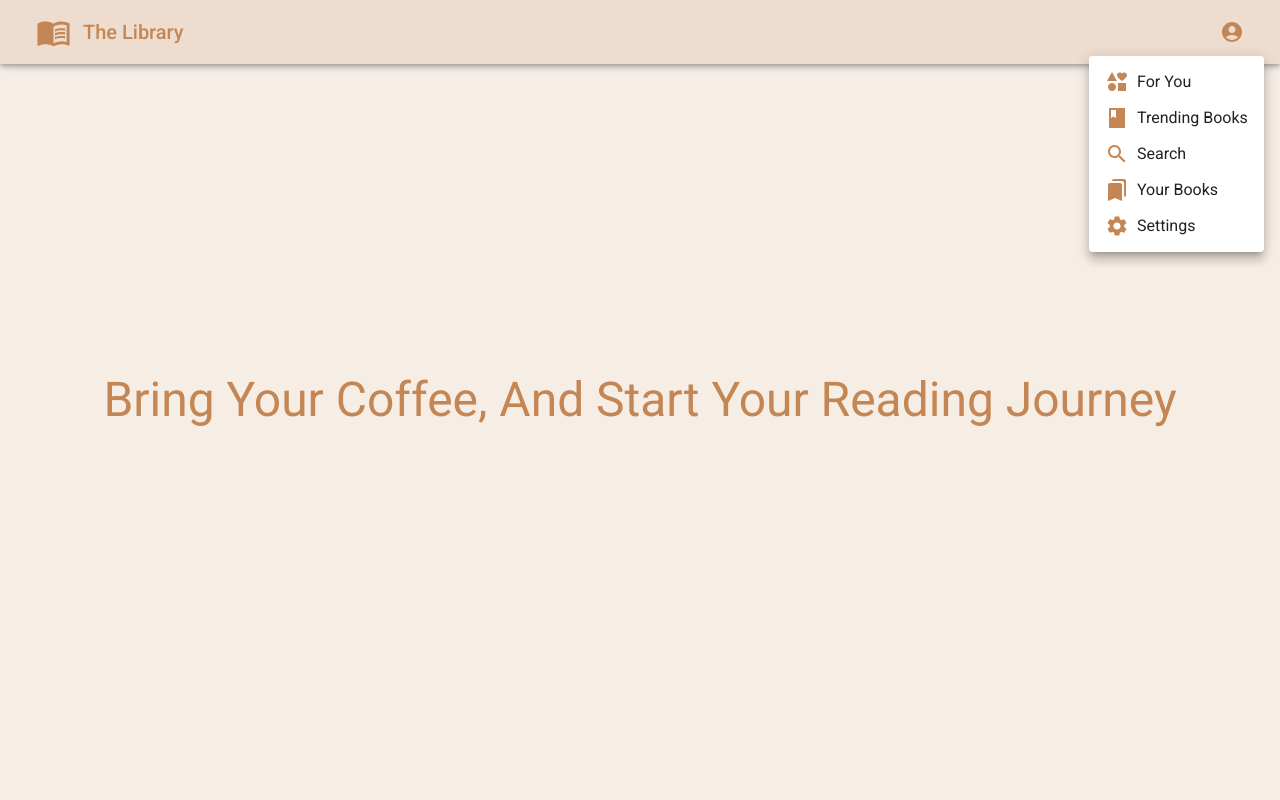
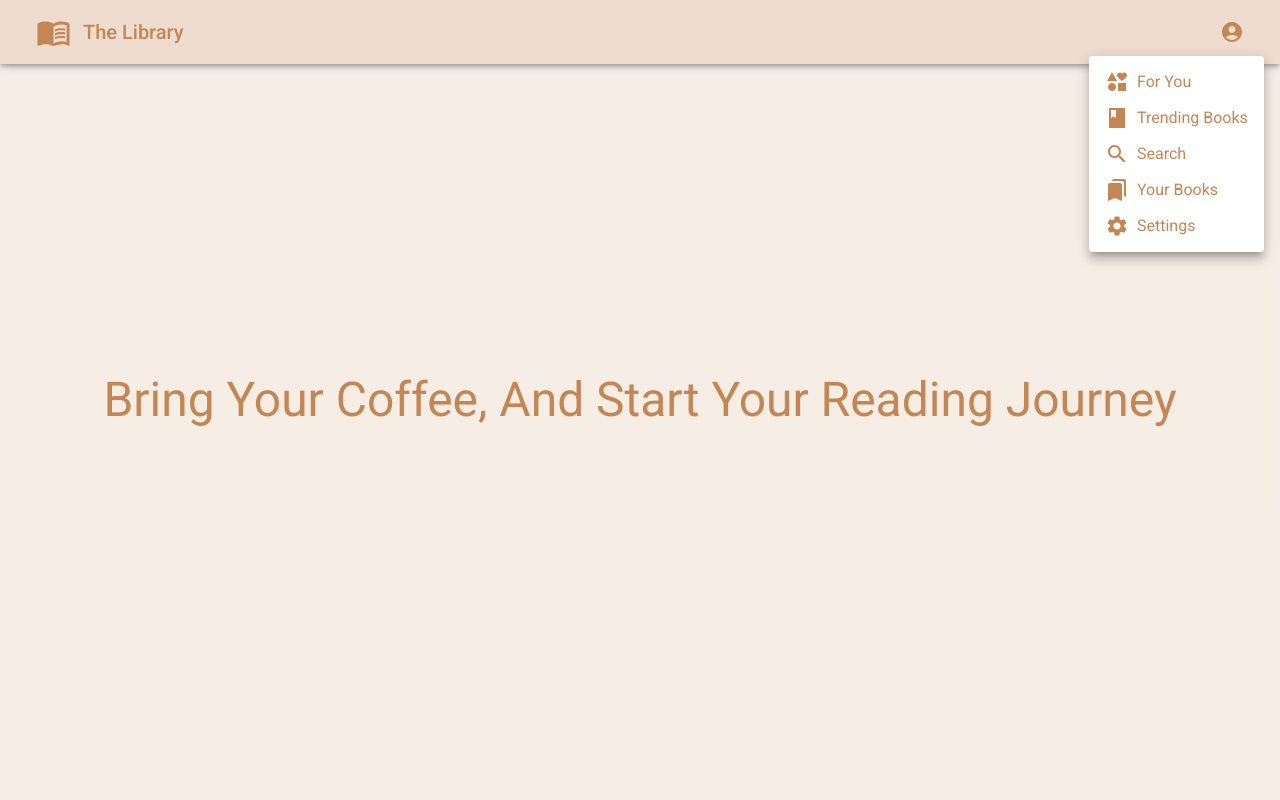
Before and after one commit to adhamElhabashy/Library, a React (Vite) app: page / in a window 1280 px wide. Both pictures are taken after a click on the button 1232 px from the left and 32 px from the top of the page. Shown: the top 800 px of the page. Built offline with nearby package versions, Linux system fonts and the light colour scheme; no server answers.

Commit message:
feature: add pages router with react-router-dom

```diff
--- a/src/App.jsx
+++ b/src/App.jsx
@@ -5,11 +5,12 @@ import {
 	responsiveFontSizes,
 	ThemeProvider,
 } from "@mui/material/styles";
-import Header from "./Components/Header/Header";
-import Landing from "./Sections/Landing/Landing";
-import Topic from "./Sections/Topic/Topic";
+import { Route, Routes } from "react-router-dom";
+import Home from "./Sections/Home/Home";
 import Search from "./Sections/Search/Search";
 import Challenges from "./Sections/Challenges/Challenges";
+import Topic from "./Sections/Topic/Topic";
+import Settings from "./Sections/Settings/Settings";
 
 const theme = createTheme({
 	palette: {
@@ -24,11 +25,13 @@ const theme = createTheme({
 function App() {
 	return (
 		<ThemeProvider theme={responsiveFontSizes(theme)}>
-			<Header />
-			<Landing />
-			<Topic />
-			<Challenges />
-			<Search />
+			<Routes>
+				<Route path="/" element={<Home />} />
+				<Route path="favourite" element={<Topic />} />
+				<Route path="search" element={<Search />} />
+				<Route path="saved-books" element={<Challenges />} />
+				<Route path="settings" element={<Settings />} />
+			</Routes>
 		</ThemeProvider>
 	);
 }
--- a/src/Components/Header/Header.jsx
+++ b/src/Components/Header/Header.jsx
@@ -16,6 +16,7 @@ import {
 	Settings,
 } from "@mui/icons-material";
 import { Container } from "@mui/material";
+import { Link } from "react-router-dom";
 
 function Header() {
 	const [anchorEl, setAnchorEl] = React.useState(null);
@@ -60,41 +61,47 @@ function Header() {
 					}}
 					sx={{ marginRight: "30px !important" }}
 				>
-					<MenuItem onClick={handleClose}>
-						<Interests
-							className="menu-icons"
-							color="primary.dark"
-							sx={{ paddingRight: 1, color: "primary.dark" }}
-						/>
-						For You
+					<MenuItem onClick={handleClose} sx={{ color: "primary.dark" }}>
+						<Interests className="menu-icons" sx={{ paddingRight: 1 }} />
+						<Link
+							to={"/favourite"}
+							style={{ textDecoration: "none", color: "inherit" }}
+						>
+							For You
+						</Link>
 					</MenuItem>
-					<MenuItem onClick={handleClose}>
-						<BookSharp
-							className="menu-icons"
-							sx={{ paddingRight: 1, color: "primary.dark" }}
-						/>
-						Trending Books
+					<MenuItem onClick={handleClose} sx={{ color: "primary.dark" }}>
+						<BookSharp className="menu-icons" sx={{ paddingRight: 1 }} />
+						<Link style={{ textDecoration: "none", color: "inherit" }}>
+							Trending Books
+						</Link>
 					</MenuItem>
-					<MenuItem onClick={handleClose}>
-						<Search
-							className="menu-icons"
-							sx={{ paddingRight: 1, color: "primary.dark" }}
-						/>
-						Search
+					<MenuItem onClick={handleClose} sx={{ color: "primary.dark" }}>
+						<Search className="menu-icons" sx={{ paddingRight: 1 }} />
+						<Link
+							to={"/search"}
+							style={{ textDecoration: "none", color: "inherit" }}
+						>
+							Search
+						</Link>
 					</MenuItem>
-					<MenuItem onClick={handleClose}>
-						<Bookmarks
-							className="menu-icons"
-							sx={{ paddingRight: 1, color: "primary.dark" }}
-						/>
-						Your Books
+					<MenuItem onClick={handleClose} sx={{ color: "primary.dark" }}>
+						<Bookmarks className="menu-icons" sx={{ paddingRight: 1 }} />
+						<Link
+							to={"/saved-books"}
+							style={{ textDecoration: "none", color: "inherit" }}
+						>
+							Your Books
+						</Link>
 					</MenuItem>
-					<MenuItem onClick={handleClose}>
-						<Settings
-							className="menu-icons"
-							sx={{ paddingRight: 1, color: "primary.dark" }}
-						/>
-						Settings
+					<MenuItem onClick={handleClose} sx={{ color: "primary.dark" }}>
+						<Settings className="menu-icons" sx={{ paddingRight: 1 }} />
+						<Link
+							to={"/settings"}
+							style={{ textDecoration: "none", color: "inherit" }}
+						>
+							Settings
+						</Link>
 					</MenuItem>
 				</Menu>
 			</AppBar>
--- /dev/null
+++ b/src/Sections/Home/Home.jsx
@@ -0,0 +1,20 @@
+import React from "react";
+import Header from "../../Components/Header/Header";
+import Landing from "../Landing/Landing";
+import Topic from "../Topic/Topic";
+import Search from "../Search/Search";
+import Challenges from "../Challenges/Challenges";
+
+function Home() {
+	return (
+		<>
+			<Header />
+			<Landing />
+			<Topic />
+			<Challenges />
+			<Search />
+		</>
+	);
+}
+
+export default Home;
--- a/src/main.jsx
+++ b/src/main.jsx
@@ -5,12 +5,15 @@ import "./index.css";
 import { Provider } from "react-redux";
 import store from "./Store/Store.js";
 import { SavedBooksProvider } from "./Context/SavedBooksContext.jsx";
+import { BrowserRouter } from "react-router-dom";
 
 ReactDOM.createRoot(document.getElementById("root")).render(
 	// <React.StrictMode>
 	<Provider store={store}>
 		<SavedBooksProvider>
-			<App />
+			<BrowserRouter>
+				<App />
+			</BrowserRouter>
 		</SavedBooksProvider>
 	</Provider>
 	// </React.StrictMode>,
```
